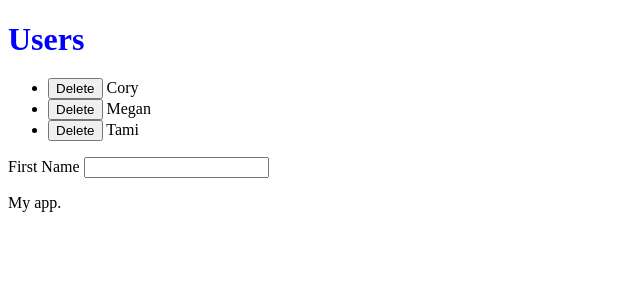
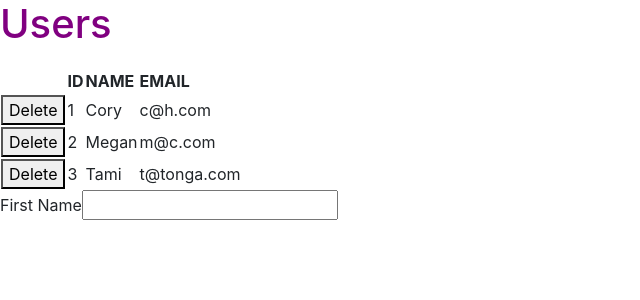
Before and after one commit to JeremiahMullane/react-training, a React (Create React App) app: page / in a window 1280 px wide. Shown: the top 300 px of the page, without its empty margins (0-640 px from the left). Built offline with nearby package versions, Linux system fonts and the light colour scheme; data requests are answered from the project's data file.

Commit message:
converted to table layout, added bootstrap

```diff
--- a/package.json
+++ b/package.json
@@ -6,6 +6,7 @@
     "@testing-library/jest-dom": "^4.2.4",
     "@testing-library/react": "^9.4.0",
     "@testing-library/user-event": "^7.2.1",
+    "bootstrap": "^4.4.1",
     "json-server": "^0.15.1",
     "npm-run-all": "^4.1.5",
     "react": "^16.12.0",
--- a/src/App.js
+++ b/src/App.js
@@ -11,7 +11,7 @@ function App() {
   }, []); //empty dependency array means change default to "run just once"
 
   const h1Style = {
-    color: "blue",
+    color: "purple",
     marginBottom: 20
   };
 
@@ -28,18 +28,31 @@ function App() {
       <h1 className="header" style={h1Style}>
         Users
       </h1>
-      <ul>
-        {users.map(user => (
-          <li>
-            {/* Delay execution via arrow function */}
-            <button onClick={() => handleDelete(user.id)}>Delete</button>
-            {" " + user.name}
-          </li>
-        ))}
-      </ul>
+      {/*Display user data in a table with headers for id, name, and email*/}
+      <table>
+        <thead>
+          <tr>
+            <th></th>
+            <th>ID</th>
+            <th>NAME</th>
+            <th>EMAIL</th>
+          </tr>
+        </thead>
+        <tbody>
+          {users.map(user => (
+            <tr>
+              <td>
+                <button onClick={() => handleDelete(user.id)}>Delete</button>
+              </td>
+              <td>{user.id}</td>
+              <td>{user.name}</td>
+              <td>{user.email}</td>
+            </tr>
+          ))}
+        </tbody>
+      </table>
       <label htmlFor="firstName">First Name </label>
       <input id="firstName" type="text"></input>
-      <p>My app.</p>
     </>
   );
 }
@@ -47,8 +60,11 @@ function App() {
 export default App;
 
 /*
-JSX Differences:
+JSX Differences from HTML:
     1.  class => className
     2.  for => htmlFor
     3.  objectStyles, camelCased rather than kabob-cased
+    4.  embed JS with braces {}
+    5.  comments must be blocks embeded in braces
+    6.  must be wrapped by empty tags <> ... </>
 */
--- a/src/index.js
+++ b/src/index.js
@@ -1,6 +1,6 @@
 import React from "react";
 import ReactDOM from "react-dom";
 import App from "./App";
+import "bootstrap/dist/css/bootstrap.min.css";
 
 ReactDOM.render(<App />, document.getElementById("root"));
-// this code is JSX, which is HTML with minor differences, that is compiled down by Babel to React.createObject calls
```
Also changed, not shown: 1 other file (tests, documents, lock files or other folders).
